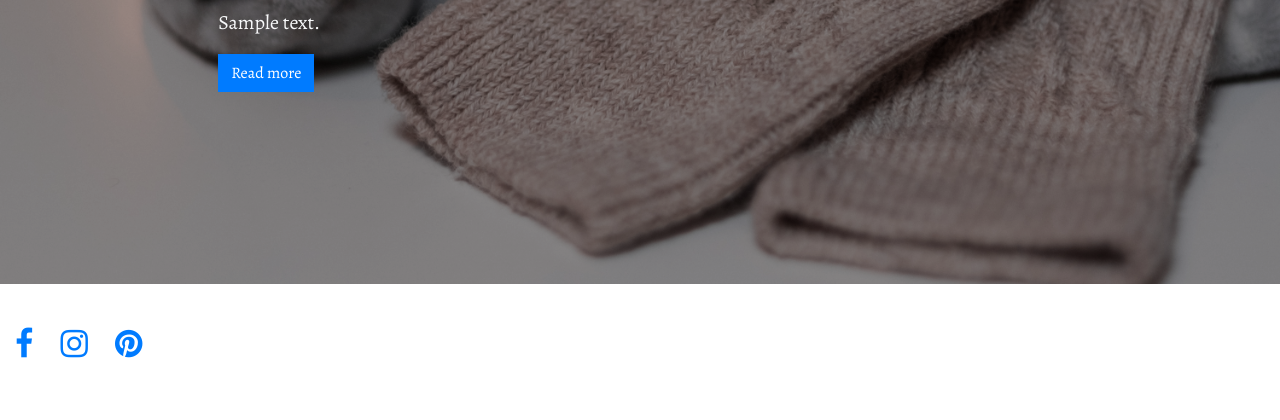
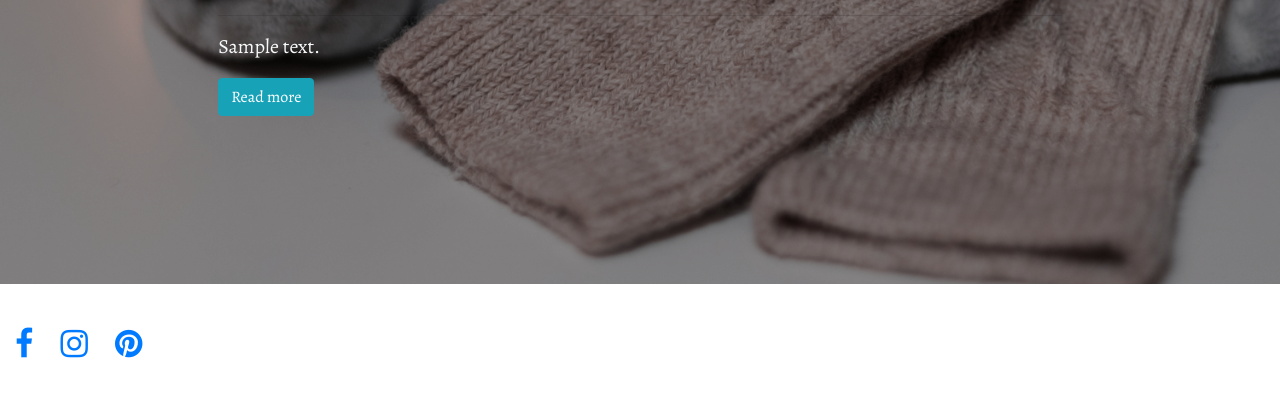
Before and after one commit to Code-Institute-Submissions/handcrafted-heart, a Django app: page /posts in a window 1280 px wide. Shown: the part 571-991 px from the top of the page. Run offline with Django 3.2, Linux system fonts and the light colour scheme; tables that the repository leaves empty hold one stand-in row (values such as "Sample post"); some libraries are stand-ins or nearby versions.

Commit message:
Change btn, text layout

```diff
--- a/posts/templates/blogposts.html
+++ b/posts/templates/blogposts.html
@@ -7,11 +7,13 @@
 <div class="row justify-content-center">
    <div class="col-12 col-md-6">
         <!-- Page Headline, so the user knows which page they are on -->
+        <br>
         <h2 class="text-white text-center">Blog</h2>
     </div>
 </div>
 {% endblock %}
 
+<!-- Blog Posts -->
 {% block content %}
  <div class="row justify-content-center text-light">
         <!-- Blog Posts column -->
@@ -27,7 +29,7 @@
                      <hr>
 
                     <p class="lead">{{ post.content|truncatewords:30 }}</p>
-                    <p><a href="{% url 'post_details' post.id %}"  class="btn btn-primary rounded-0">Read more</a></p>
+                    <p><a href="{% url 'post_details' post.id %}"  class="btn btn-info rounded-1">Read more</a></p>
                     <div class="mb-5"></div>
                  {% endfor %}
               </div>
```
